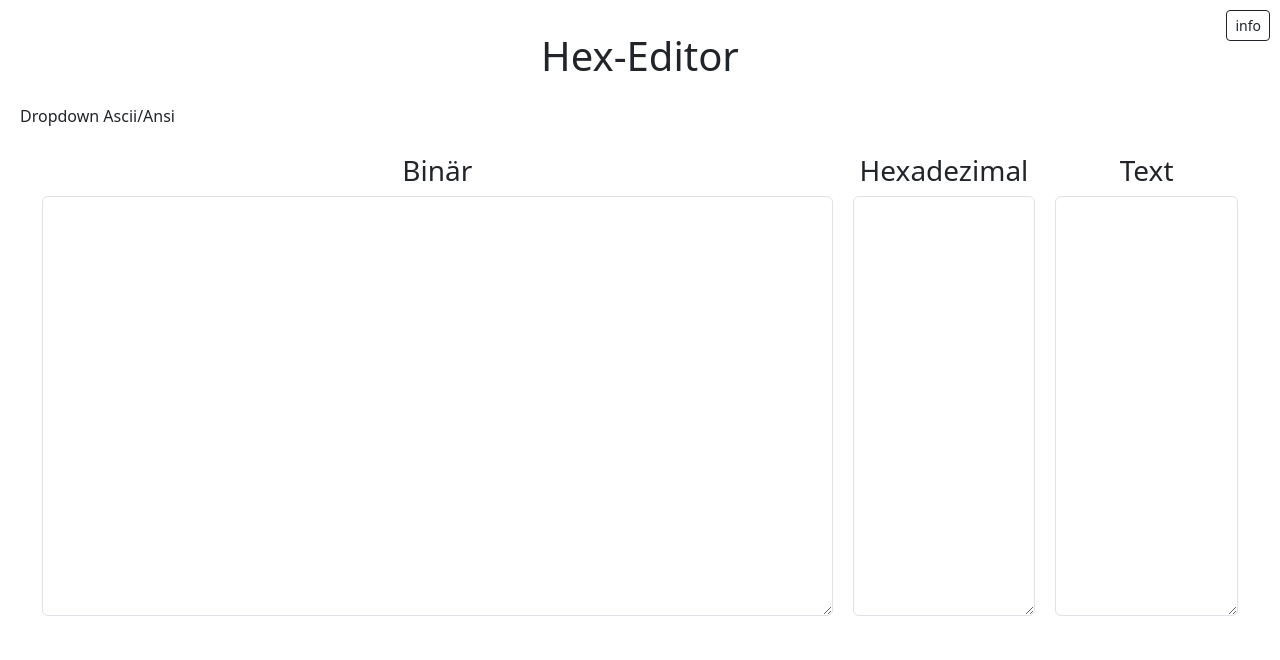
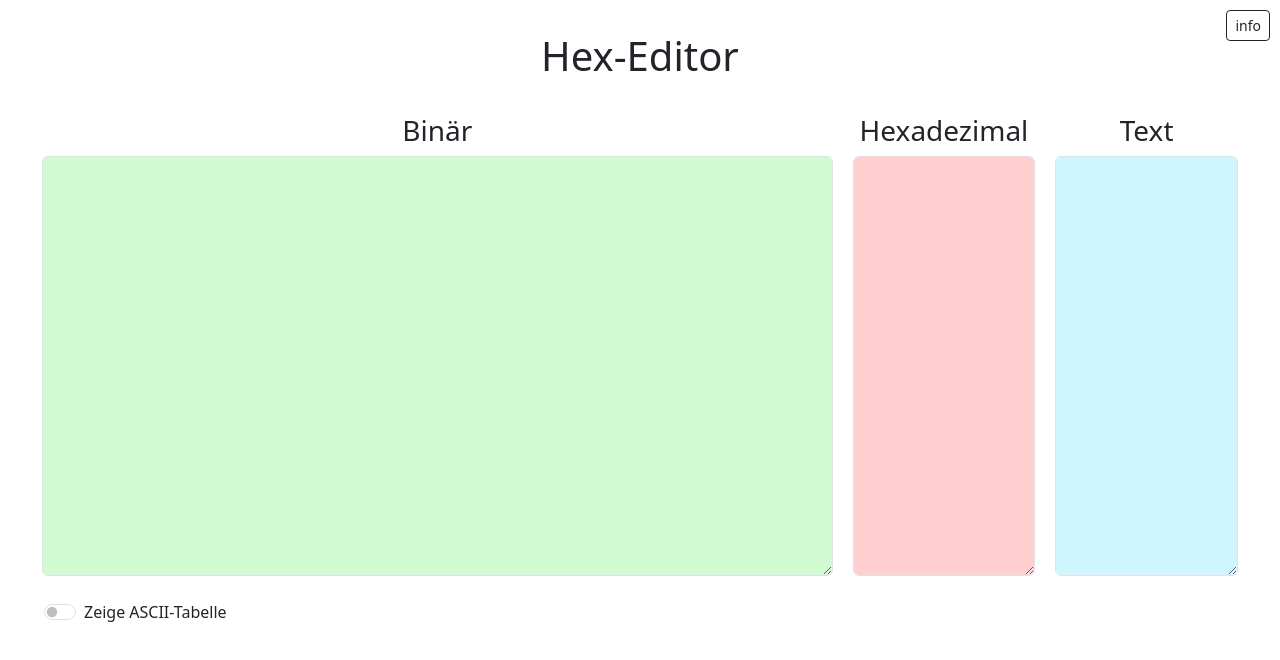
Before and after one commit to tools-info-bw-de/hexeditor, a Vue app: page / in a window 1280 px wide. Shown: the top 660 px of the page. Built offline with nearby package versions, Linux system fonts and the light colour scheme.

Commit message:
further updates

```diff
--- a/src/App.vue
+++ b/src/App.vue
@@ -11,12 +11,61 @@ const state = reactive({
   binary: '',
   binaryInvalid: false,
   hexInvalid: false,
+  asciiTable: generateAsciiTable(),
+  showASCII: false,
 })
 
 
 onBeforeMount(() => {
-  //
+  //generateAsciiTable()
 });
+
+const asciiTableParts = computed(() => {
+  let parts = [];
+  let partSize = Math.ceil(state.asciiTable.length / 3);
+  for (let i = 0; i < 3; i++) {
+    parts.push(state.asciiTable.slice(i * partSize, (i + 1) * partSize));
+  }
+
+  //print length of each part
+  console.log(parts.map(part => part.length));
+
+  return parts;
+})
+
+function generateAsciiTable() {
+      let table = [];
+
+      // Steuerzeichen 0 bis 31
+      let controlChars = [
+        'NUL', 'SOH', 'STX', 'ETX', 'EOT', 'ENQ', 'ACK', 'BEL',
+        'BS', 'HT', 'LF', 'VT', 'FF', 'CR', 'SO', 'SI',
+        'DLE', 'DC1', 'DC2', 'DC3', 'DC4', 'NAK', 'SYN', 'ETB',
+        'CAN', 'EM', 'SUB', 'ESC', 'FS', 'GS', 'RS', 'US'
+      ];
+      for (let i = 0; i < controlChars.length; i++) {
+        let character = controlChars[i];
+        let binary = i.toString(2).padStart(8, '0');
+        let hex = i.toString(16).toUpperCase();
+        table.push({ character, binary, hex });
+      }
+
+      // Zeichen 32 bis 126 (lesbare Zeichen)
+      for (let i = 32; i <= 126; i++) {
+        let character = String.fromCharCode(i);
+        let binary = i.toString(2).padStart(8, '0');
+        let hex = i.toString(16).toUpperCase();
+        table.push({ character, binary, hex });
+      }
+
+      // letztes Steuerzeichen
+      table.push({ character: 'DEL', binary: '11111111', hex: '7F' })
+
+      // leeres Feld, damit Tabelleninhalt durch 3 teilbar ist
+      table.push({ character: '\u00A0', binary: ' ', hex: ' ' });
+
+      return table;
+}
 
 onMounted(() => {
   const popoverTriggerList = document.querySelectorAll('[data-bs-toggle="popover"]')
@@ -155,14 +204,11 @@ const textToBinaryAndHex = () => {
     data-bs-content='Quellcode auf <a href="https://github.com/tools-info-bw-de/hexeditor" target="_blank">github</a>!<br>§ MIT - Marco Kümmel'>info</button>
 
   <h1 class="mb-4">Hex-Editor</h1>
-  <div class="row">
-    Dropdown Ascii/Ansi
-  </div>
   <div class="container-xxl">
     <div class="row mt-3">
       <div class="col-md-8 col-sm-12 tableLayout">
         <h3>Binär</h3>
-        <textarea class="form-control" v-model="state.binary" @input="binaryToHexAndText"></textarea>
+        <textarea id="binaryTextarea" class="form-control" v-model="state.binary" @input="binaryToHexAndText"></textarea>
 
         <div v-if="state.binaryInvalid" class="alert alert-danger mt-2" role="alert">
           Binäreingabe ungültig. Nur 0 und 1 erlaubt!
@@ -170,7 +216,7 @@ const textToBinaryAndHex = () => {
       </div>
       <div class="col-md-2 col-sm-12 tableLayout">
         <h3>Hexadezimal</h3>
-        <textarea class="form-control" v-model="state.hex" @input="hexToBinaryAndText"></textarea>
+        <textarea id="hexTextarea" class="form-control" v-model="state.hex" @input="hexToBinaryAndText"></textarea>
 
         <div v-if="state.hexInvalid" class="alert alert-danger mt-2" role="alert">
           Hexadezimaleingabe ungültig. Nur 0-9 und a-f erlaubt!
@@ -178,17 +224,83 @@ const textToBinaryAndHex = () => {
       </div>
       <div class="col-md-2 col-sm-12 tableLayout">
         <h3>Text</h3>
-        <textarea class="form-control" v-model="state.text" @input="textToBinaryAndHex"></textarea>
+        <textarea id="textTextarea" class="form-control" v-model="state.text" @input="textToBinaryAndHex"></textarea>
+      </div>
+    </div>
+
+
+    <div class="form-check form-switch mt-3" id="showASCIISwitch">
+      <input v-model="state.showASCII" class="form-check-input" type="checkbox" role="switch" id="showASCII">
+      <label class="form-check-label user-select-none" for="showASCII">Zeige ASCII-Tabelle</label>
+    </div>
+
+
+    <div class="row" v-if="state.showASCII">
+      <div class="table-container">
+        <table class="table table-striped" v-for="(tablePart, index) in asciiTableParts" :key="index">
+          <thead>
+            <tr>
+              <th>Binär</th>
+              <th>Hex</th>
+              <th>Zeichen</th>
+            </tr>
+          </thead>
+          <tbody>
+            <tr v-for="char in tablePart" :key="char.character">
+              <td class="binaryTable">{{ char.binary }}</td>
+              <td class="hexTable">{{ char.hex }}</td>
+              <td class="characterTable">{{ char.character }}</td>
+            </tr>
+          </tbody>
+        </table>
       </div>
     </div>
   </div>
 </template>
 
 <style scoped>
+.table tr {
+  line-height: 1;
+}
+
+#showASCIISwitch {
+  text-align: left;
+}
+
+.table-container > table:not(:last-child) {
+  border-right: 2px solid #000;
+}
+
+.table-container > table {
+  flex: 1 0 300px;
+}
+
+.table-container {
+  display: flex;
+  justify-content: space-between;
+  flex-wrap: wrap;
+}
+
+#binaryTextarea, .binaryTable {
+  background-color: #d1fad1;
+}
+
+#hexTextarea, .hexTable {
+  background-color: #ffcece;
+}
+
+#textTextarea, .characterTable {
+  background-color: #cff5ff;
+}
+
 @media screen and (max-width: 768px) {
   .tableLayout {
     height: inherit;
     margin-top: 10px;
+  }
+
+  .table-container > table {
+    flex: 1 0 100%;
   }
 }
 
@@ -199,7 +311,6 @@ const textToBinaryAndHex = () => {
 }
 
 .tableLayout {
-  /* border: 1px solid rgb(197, 197, 197); */
   padding: 10px;
   text-align: center;
 }
```
